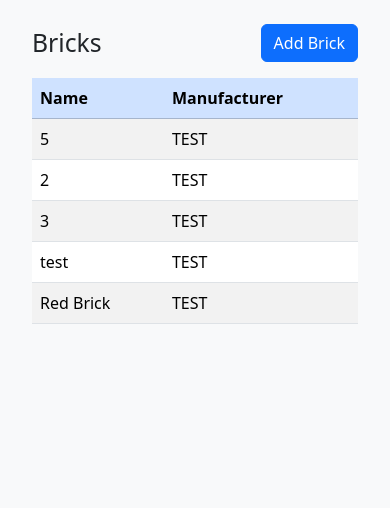
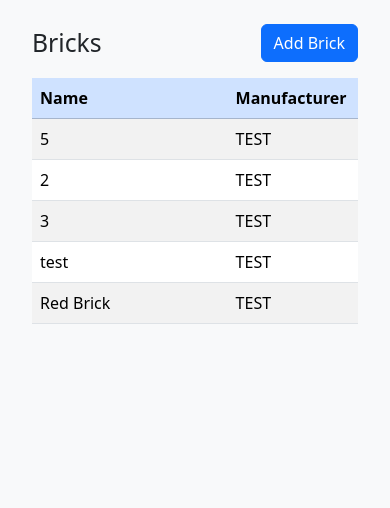
Before and after one commit to MUsmanaSaeed/software-engineering-and-and-agile, a Flask app: page /bricks in a window 390 px wide. Shown: the top 508 px of the page. Run offline with Flask 3, Linux system fonts and the light colour scheme; a user stored in the database is signed in.

Commit message:
Enhance table layout: add colgroup for brick name and manufacturer columns to improve width distribution and responsiveness.

```diff
--- a/static/css/bricks.css
+++ b/static/css/bricks.css
@@ -22,6 +22,11 @@ html, body {
   min-height: 0;
 }
 
+.bricks-table-responsive table {
+  table-layout: fixed;
+  width: 100%;
+}
+
 @media (max-width: 991.98px) {
   .row.flex-lg-nowrap {
     flex-wrap: wrap;
@@ -34,14 +39,12 @@ html, body {
 }
 
 @media (min-width: 992px) {
-    .row.flex-lg-nowrap > #brick-detail-panel {
-        width: 50%;
-    }
+  .row.flex-lg-nowrap > #brick-detail-panel,
   .row.flex-lg-nowrap > *:not(#brick-detail-panel) {
     width: 50%;
   }
   .bricks-table-responsive {
     max-width: 100%;
-        width: 100%; /* Fill container, container is now 50% */
+    width: 100%;
   }
 }
--- a/templates/bricks.html
+++ b/templates/bricks.html
@@ -11,6 +11,10 @@
     </div>
     <div class="table-responsive bricks-table-responsive flex-grow-1">
       <table class="table table-striped table-hover align-middle" id="bricks-table">
+        <colgroup>
+          <col style="width: 60%">
+          <col style="width: 40%">
+        </colgroup>
         <thead class="table-primary">
           <tr>
             <th>Name</th>
```
Lines whose indentation alone changed are shown as unchanged.
